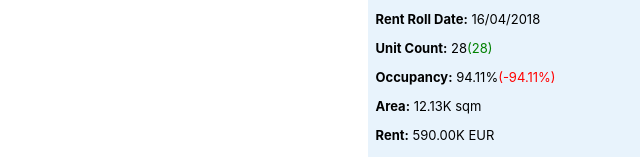
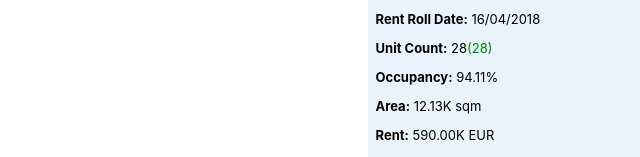
Before and after one commit to tarekmansour11/activityfeed, a React (Create React App) app in the folder activity-feed/: page / in a window 1280 px wide. Shown: the part 1646-1803 px from the top of the page, without its empty margins (640-1280 px from the left). Built offline with nearby package versions, Linux system fonts and the light colour scheme.

Commit message:
latest changes - after work

```diff
--- a/activity-feed/src/components/ActivityFeed.tsx
+++ b/activity-feed/src/components/ActivityFeed.tsx
@@ -126,19 +126,23 @@ const ActivityFeed: React.FC = () => {
                         )}
                       </p>
                       <p>
-  <strong>Occupancy:</strong> {(row.output_occupied * 100).toFixed(2)}%
-  {row.comparison_occupied !== null && row.comparison_occupied !== undefined && (
-    (() => {
-      const occDiff = ((( row.comparison_occupied - row.output_occupied)) * 100).toFixed(2);
-      const occClass = Number(occDiff) >= 0 ? 'positive' : 'negative';
-      return (
-        <span className={occClass}>
-          ({occDiff}%)
-        </span>
-      );
-    })()
-  )}
-</p>
+                        <strong>Occupancy:</strong>{' '}
+                        {(row.output_occupied * 100).toFixed(2)}%
+                        {row.comparison_o_unit > 0 &&
+                          row.comparison_occupied !== null &&
+                          row.comparison_occupied !== undefined &&
+                          (() => {
+                            const occDiff = (
+                              (row.comparison_occupied - row.output_occupied) *
+                              100
+                            ).toFixed(2);
+                            const occClass =
+                              Number(occDiff) >= 0 ? 'positive' : 'negative';
+                            return (
+                              <span className={occClass}>({occDiff}%)</span>
+                            );
+                          })()}
+                      </p>
 
                       <p>
                         <strong>Area:</strong> {formatNumber(row.output_o_lettable_area_contracted_sqm)} sqm
```
